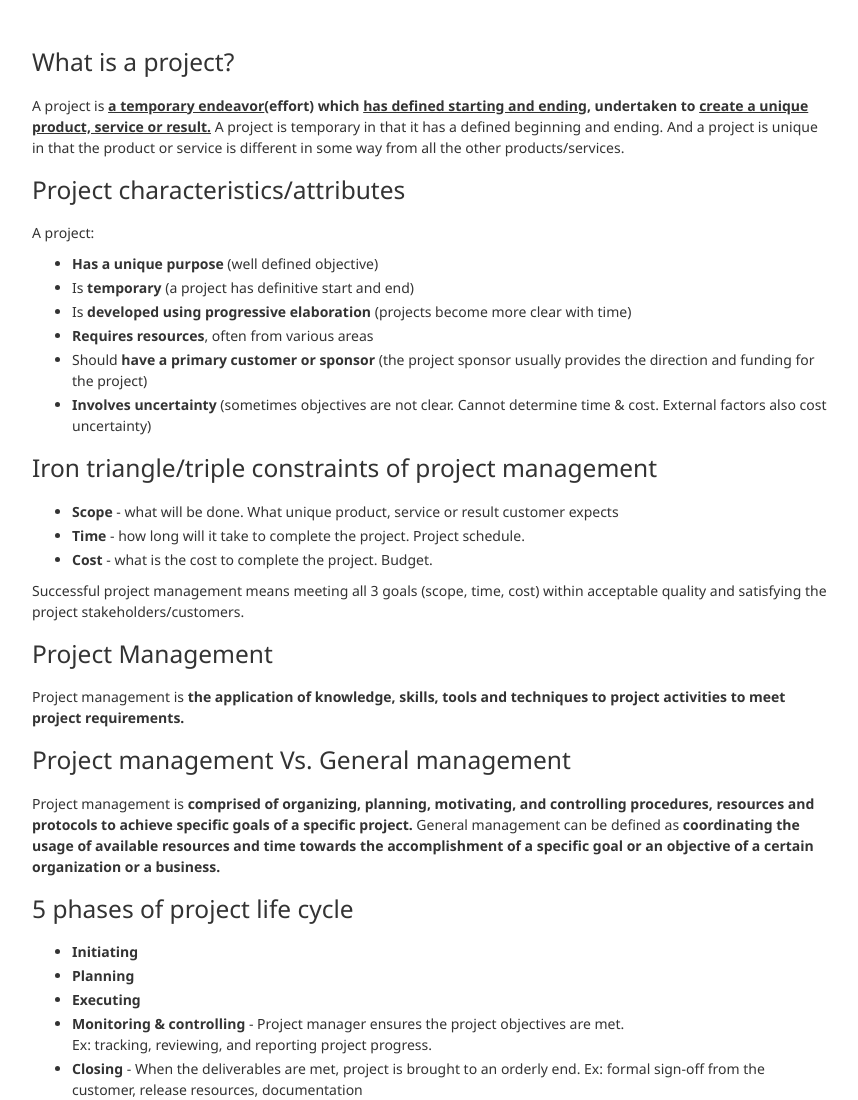
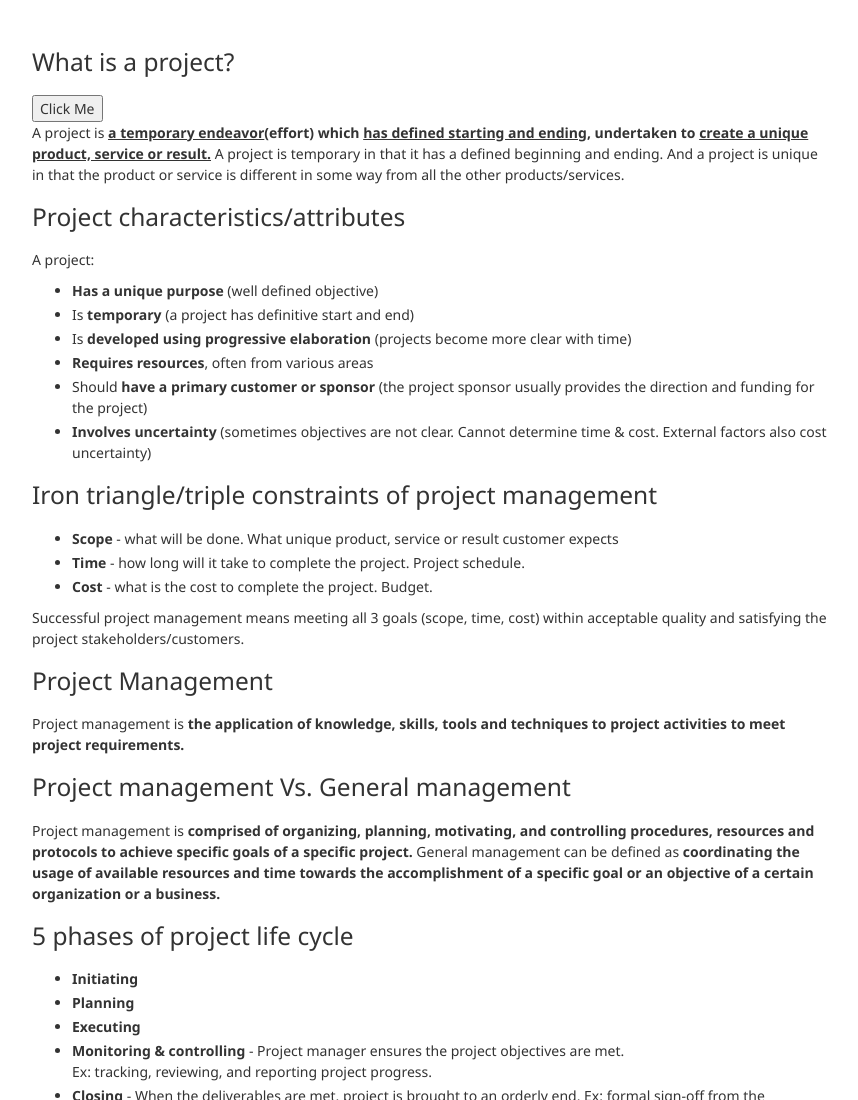
Before and after one commit to tdarshana/maxindu, a plain HTML site: page index.html in a window 1280 px wide. Shown: the top 1100 px of the page, without its empty margins (208-1066 px from the left). Drawn offline with nearby package versions, Linux system fonts and the light colour scheme.

Commit message:
Update index.html

```diff
--- a/index.html
+++ b/index.html
@@ -6,6 +6,7 @@
 </head>
 <body>
 <h2 id="what-is-a-project">What is a project?</h2>
+<button onclick="myFunction()">Click Me</button>
 <p>A project is <b><u>a temporary endeavor</u>(effort) which <u>has defined starting and ending</u>, undertaken to <u>create a unique product, service or result.</u></b> A project is temporary in that it has a defined beginning and ending. And a project is unique in that the product or service is different in some way from all the other products/services.</p>
 <h2 id="project-characteristicsattributes">Project characteristics/attributes</h2>
 <p>A project:</p>
@@ -160,5 +161,10 @@
 </ul>
 
 </body>
+<script>
+function myFunction() {
+    alert("Hello! I am an alert box!");
+}
+</script>
 <script src="https://maxcdn.bootstrapcdn.com/bootstrap/3.3.6/js/bootstrap.min.js" type="text/javascript"></script>
 </html>
```
